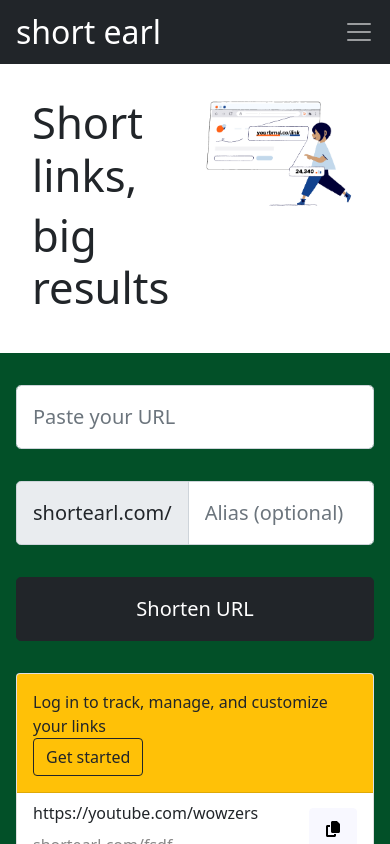
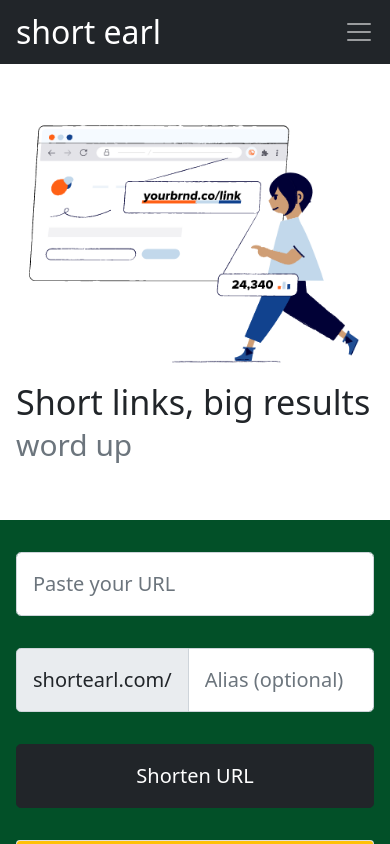
Before and after one commit to CameronCanning/short-earl, a React (Create React App) app in the folder client/: page / in a window 390 px wide. Shown: the top 844 px of the page. Built offline with nearby package versions, Linux system fonts and the light colour scheme.

Commit message:
banner layout responsive mobile->desktop

```diff
--- a/client/src/containers/home.js
+++ b/client/src/containers/home.js
@@ -6,14 +6,16 @@
 const Home = () => {
     return(
         <Layout>
-            <div className='d-flex align-items-stretch justify-content-between'>
-                <div className='d-flex flex-column m-auto p-3'>
-                    <h1 className='display-1'>Short links,</h1>
-                    <h1 className='display-1'>big results</h1>
-                </div>
-                <div className='p-3'>
+            <div className='d-flex justify-content-between flex-column-reverse flex-md-row'>
+                <h1 className='display-4 flex-shrink-0'>
+                    Short links, big results
+                    <br/>
+                    <small class='text-muted'>word up</small>
+                </h1>
+                <div>
                     <img src={require('../assets/images/bitly.png')}/>
                 </div>
+
             </div>
             <Earl parentclass='bg-primary'/>
         </Layout>
@@ -21,3 +23,10 @@
 }
 
 export default Home;
+
+/**
+                <div className='d-flex flex-lg-column my-auto flex-shrink-0'>
+                    <h1 className='display-1'>Short links,</h1>
+                    <h1 className='display-1 ps-3'>big results</h1>
+                </div>
+                */
--- a/client/src/containers/layout.js
+++ b/client/src/containers/layout.js
@@ -4,7 +4,7 @@
 
 const Layout = ({children}) => {
     return(
-        <Stack gap={3}>
+        <Stack gap={5}>
             <Container fluid className='bg-dark'>
                 <div className='main'>
                     <NavBar/>
--- a/client/src/style.scss
+++ b/client/src/style.scss
@@ -44,10 +44,10 @@
     font-size: 2rem !important;
 }
 
-img {
-    max-width:100%;
-    height:auto;
+img{
+    width:100%;
 }
+
 
 body{ margin:0 auto; }
 
```
